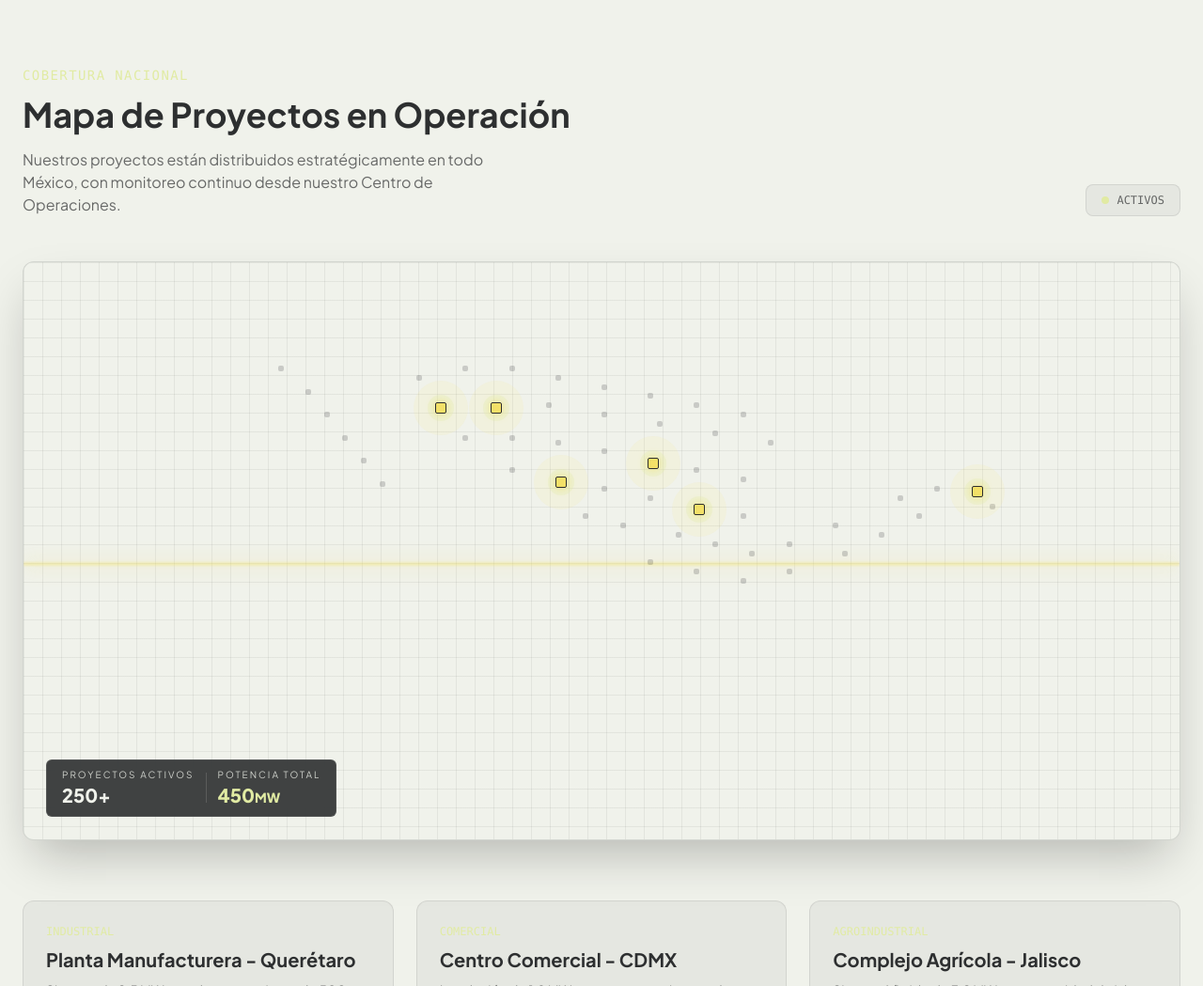
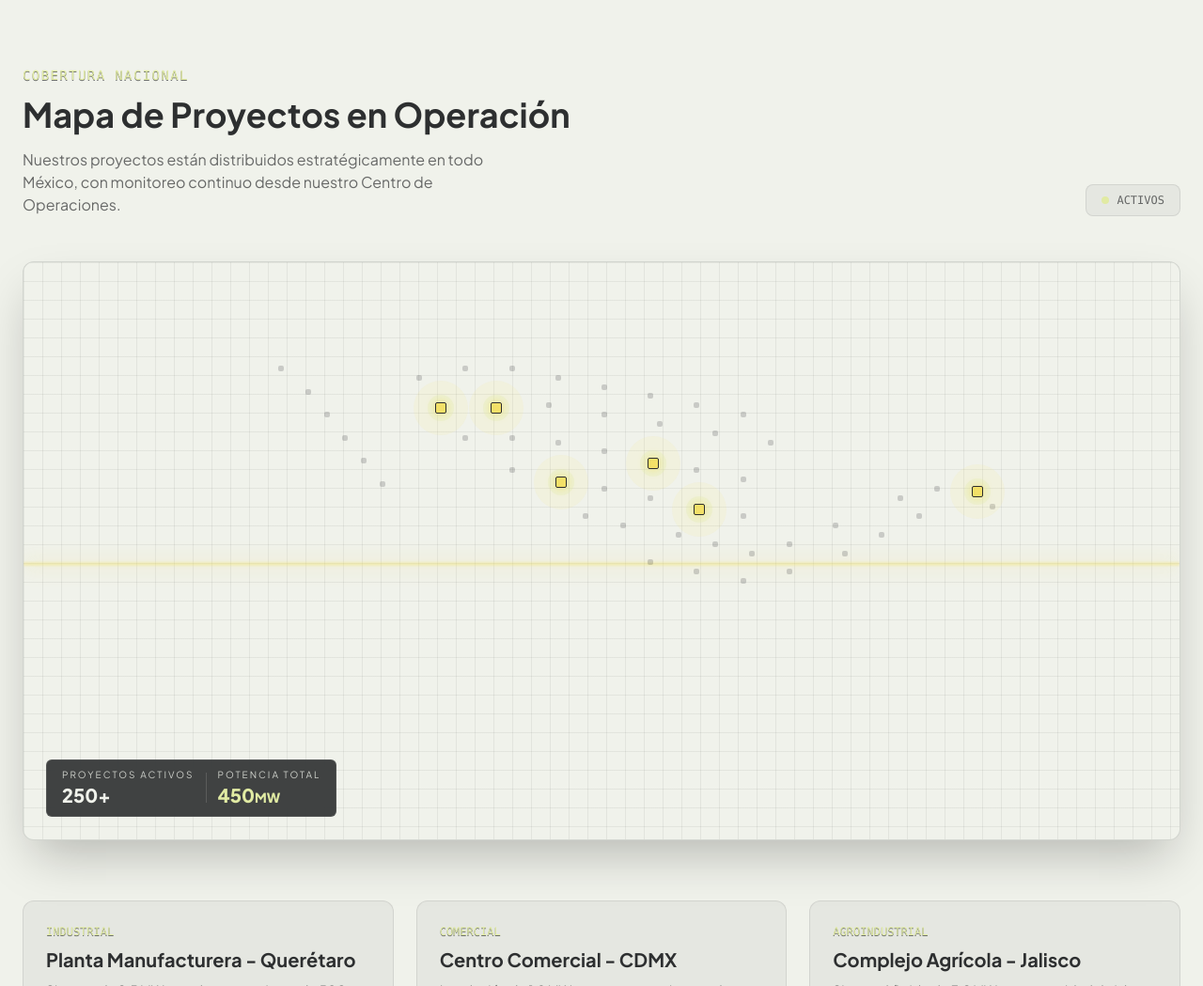
Before and after one commit to anthana-org/fademex-landing, a Next.js app: page /proyectos in a window 1280 px wide. Shown: the part 920-1969 px from the top of the page at 94% size. Built offline with nearby package versions, Linux system fonts and the light colour scheme.

Commit message:
Enhance branding and visual consistency by adding drop shadows to headings and labels in ProyectosPage

```diff
--- a/app/proyectos/page.tsx
+++ b/app/proyectos/page.tsx
@@ -94,7 +94,7 @@ export default function ProyectosPage() {
           <div className="flex flex-col lg:flex-row lg:items-end justify-between mb-12 gap-6">
             <div>
               <Reveal>
-                <h2 className="text-sm text-accent-gold font-mono uppercase tracking-widest mb-3">
+                <h2 className="text-sm text-accent-gold font-mono uppercase tracking-widest mb-3 drop-shadow-[0_1px_0_rgba(45,47,48,0.65)]">
                   Cobertura Nacional
                 </h2>
                 <h3 className="text-4xl font-bold text-ink mb-4">
@@ -127,7 +127,7 @@ export default function ProyectosPage() {
           <div className="grid grid-cols-1 md:grid-cols-2 lg:grid-cols-3 gap-6 mt-16">
             <Reveal delay={300}>
               <div className="bg-ink/5 border border-ink/10 rounded-xl p-6 hover:border-accent-gold/30 transition-all">
-                <div className="text-xs text-accent-gold font-mono mb-2">INDUSTRIAL</div>
+                <div className="text-xs text-accent-gold font-mono mb-2 drop-shadow-[0_1px_0_rgba(45,47,48,0.65)]">INDUSTRIAL</div>
                 <h4 className="text-xl font-bold text-ink mb-2">
                   Planta Manufacturera - Querétaro
                 </h4>
@@ -143,7 +143,7 @@ export default function ProyectosPage() {
 
             <Reveal delay={400}>
               <div className="bg-ink/5 border border-ink/10 rounded-xl p-6 hover:border-accent-gold/30 transition-all">
-                <div className="text-xs text-accent-gold font-mono mb-2">COMERCIAL</div>
+                <div className="text-xs text-accent-gold font-mono mb-2 drop-shadow-[0_1px_0_rgba(45,47,48,0.65)]">COMERCIAL</div>
                 <h4 className="text-xl font-bold text-ink mb-2">
                   Centro Comercial - CDMX
                 </h4>
@@ -159,7 +159,7 @@ export default function ProyectosPage() {
 
             <Reveal delay={500}>
               <div className="bg-ink/5 border border-ink/10 rounded-xl p-6 hover:border-accent-gold/30 transition-all">
-                <div className="text-xs text-accent-gold font-mono mb-2">AGROINDUSTRIAL</div>
+                <div className="text-xs text-accent-gold font-mono mb-2 drop-shadow-[0_1px_0_rgba(45,47,48,0.65)]">AGROINDUSTRIAL</div>
                 <h4 className="text-xl font-bold text-ink mb-2">
                   Complejo Agrícola - Jalisco
                 </h4>
```
